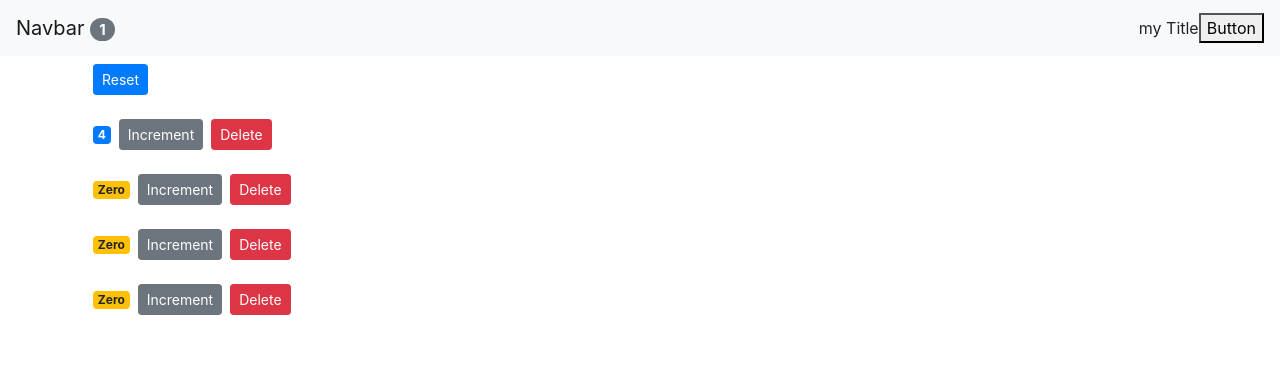
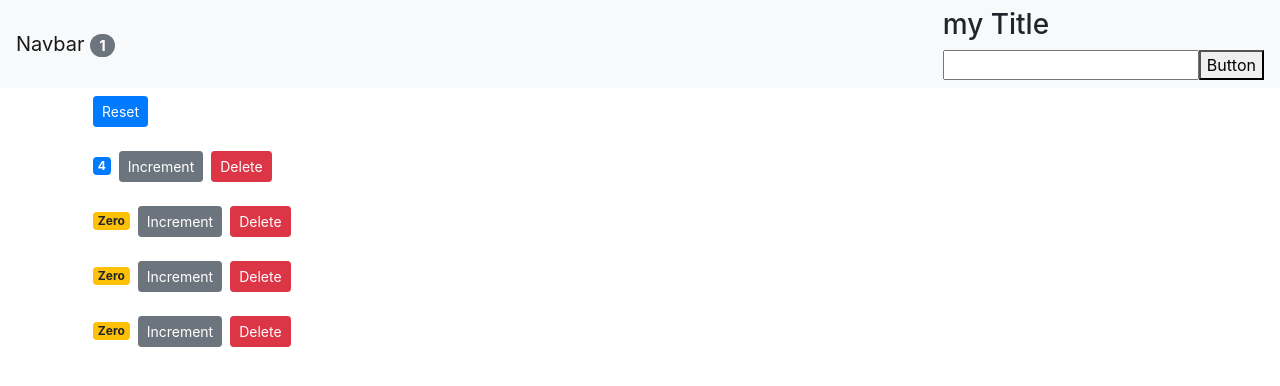
Before and after one commit to serenaleung/counter, a React (Create React App) app: page / in a window 1280 px wide. Shown: the top 386 px of the page. Built offline with nearby package versions, Linux system fonts and the light colour scheme.

Commit message:
Update using input/hook

```diff
--- a/src/components/title.js
+++ b/src/components/title.js
@@ -2,10 +2,16 @@ import React, { useState } from 'react';
 
 export default function Title() {
   const [title, updateTitle] = useState('my Title');
+  const [inputVal, updateInput] = useState('');
   return (
     <div>
-      {title}
-      <button onClick={() => updateTitle('NEW')}>Button</button>
+      <h3>{title}</h3>
+      <input
+        type='text'
+        value={inputVal}
+        onChange={e => updateInput(e.target.value)}
+      />
+      <button onClick={() => updateTitle(inputVal)}>Button</button>
     </div>
   );
 }
```
